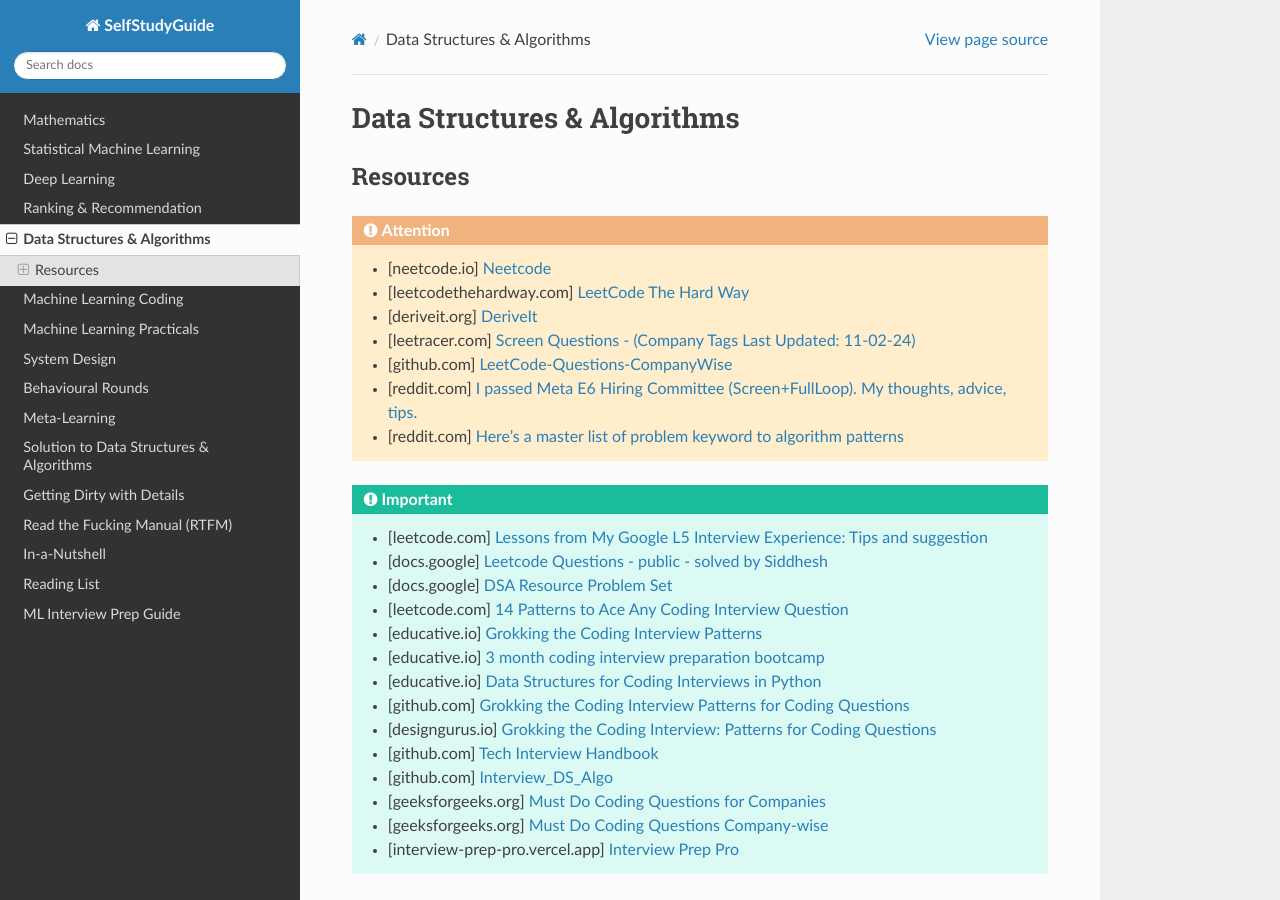
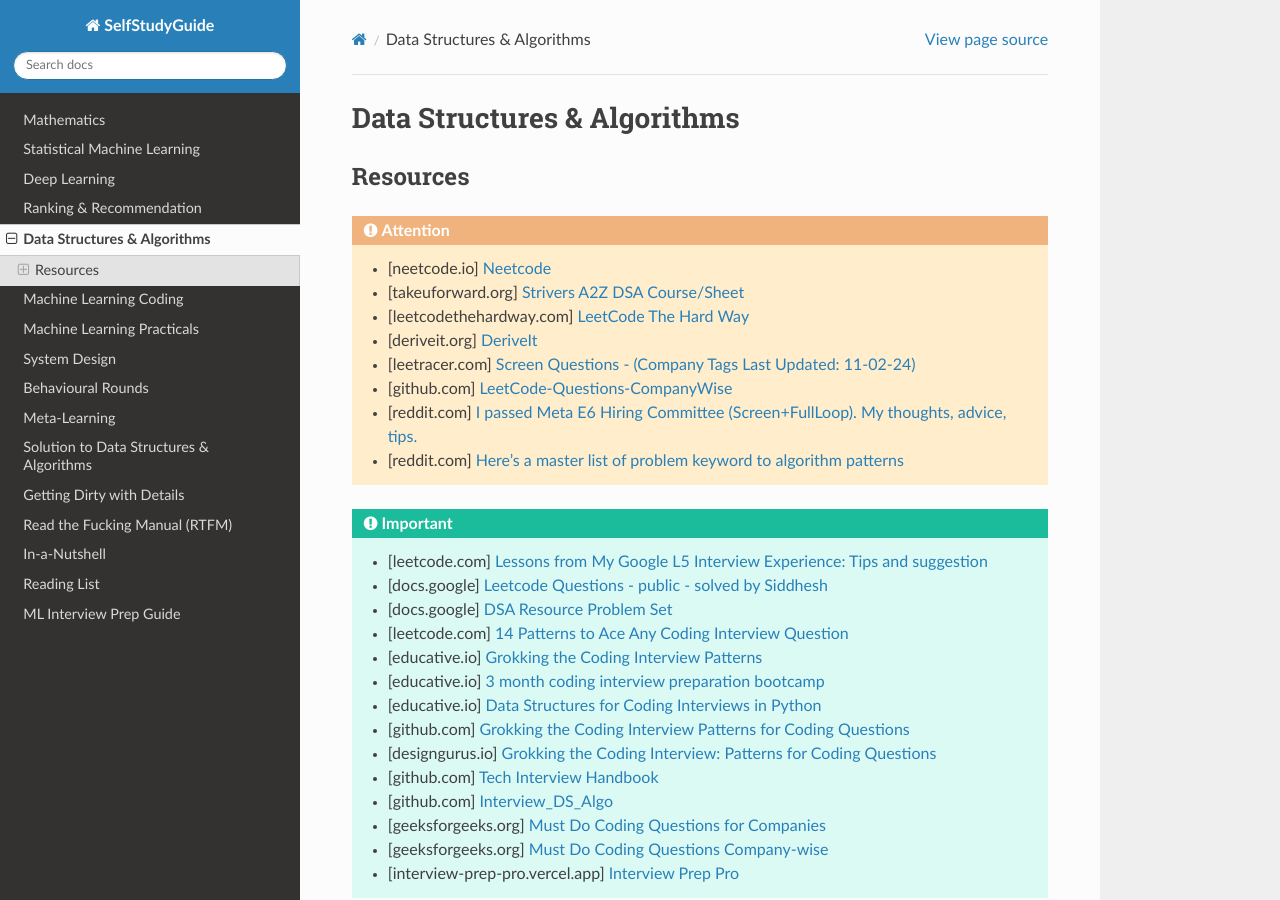
Before and after one commit to uselesstechjunks/leetcode, a Sphinx documentation site: the page built from docs/source/dsalgo.rst, in a window 1280 px wide and 900 px high. Built offline with Sphinx 7.4.7 and the Read the Docs theme 3.1.0, drawn with Linux system fonts in a browser that asks for light colours.

Commit message:
Update dsalgo.rst (#400)

```diff
--- a/docs/source/dsalgo.rst
+++ b/docs/source/dsalgo.rst
@@ -7,6 +7,7 @@ Resources
 .. attention::
 
 	* [neetcode.io] `Neetcode <https://neetcode.io/practice>`_
+	* [takeuforward.org] `Strivers A2Z DSA Course/Sheet <https://takeuforward.org/strivers-a2z-dsa-course/strivers-a2z-dsa-course-sheet-2/>`_
 	* [leetcodethehardway.com] `LeetCode The Hard Way <https://leetcodethehardway.com/tutorials/category/basic-topics>`_
 	* [deriveit.org] `DeriveIt <https://deriveit.org/coding>`_
 	* [leetracer.com] `Screen Questions - (Company Tags Last Updated: 11-02-24) <https://leetracer.com/screener>`_
```
